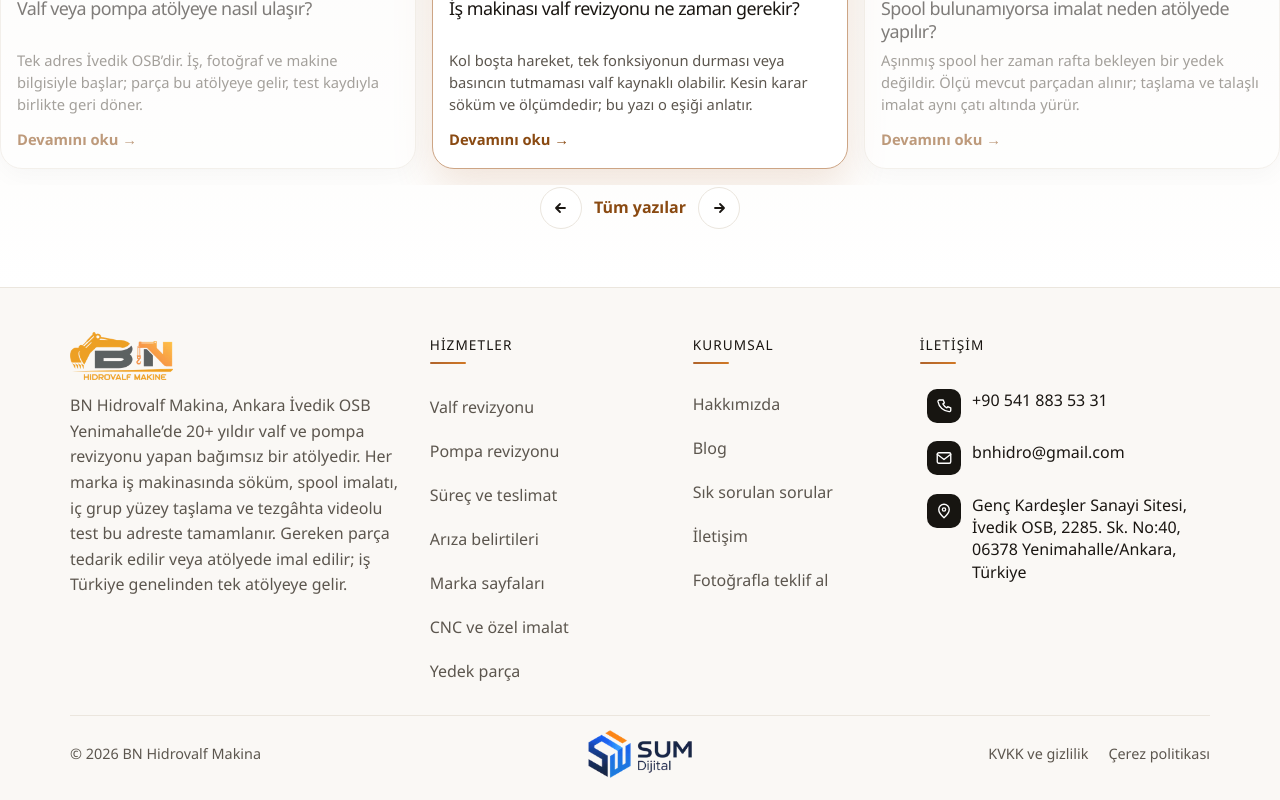
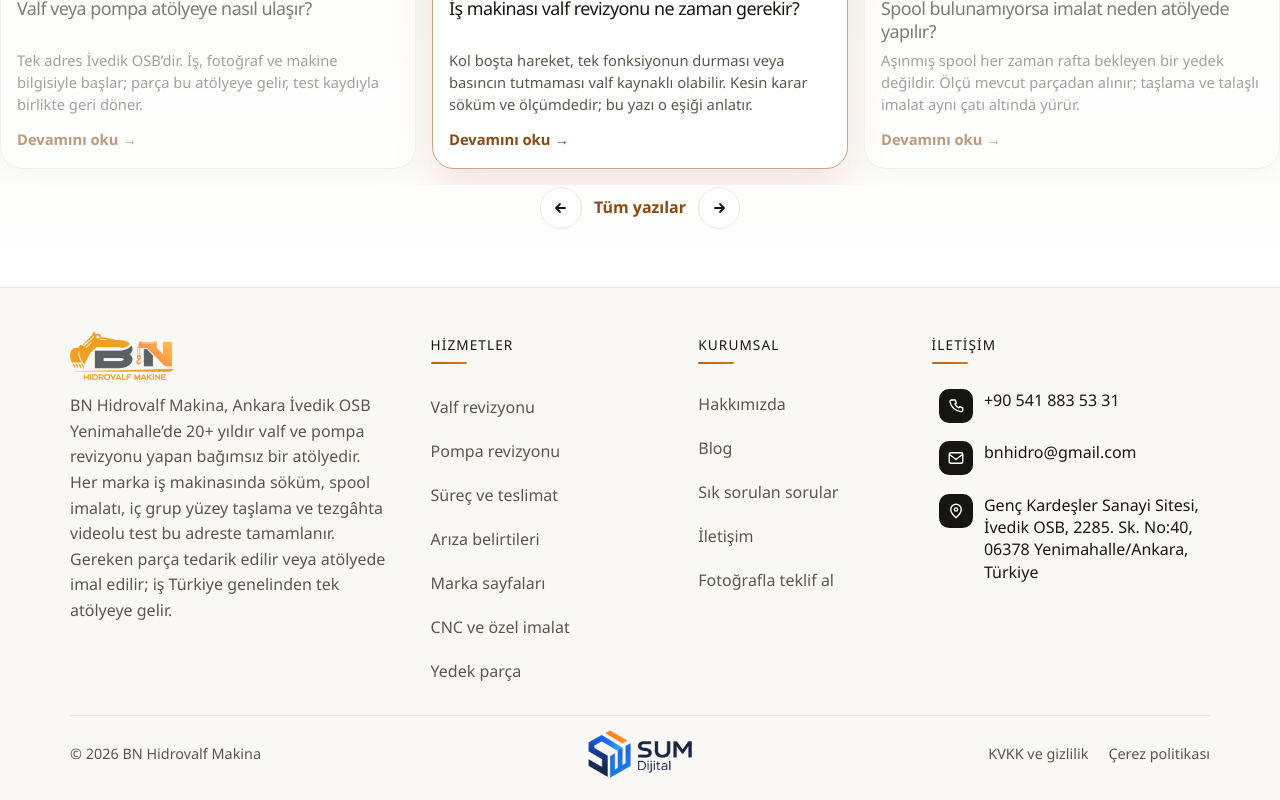
Before and after one commit to serdargurkanc-create/bn-hidrovalf-web, a Next.js app: page / in a window 1280 px wide. Shown: the part 8055-8855 px from the top of the page. Built offline with nearby package versions, Linux system fonts and the light colour scheme.

Commit message:
v6.44: footer sütun aralığını biraz aç
Masaüstünde marka, hizmetler, kurumsal ve iletişim sütunları
arasındaki boşluk 28px'ten 42px'e çıktı.

Co-authored-by: Serdar Gürkan Çetinkaya <serdargurkanc-create@users.noreply.github.com>

```diff
--- a/app/globals.css
+++ b/app/globals.css
@@ -1234,7 +1234,7 @@ a { color: inherit; }
   .footer { padding: 2.75rem 0 1.35rem; }
   .footer-grid {
     grid-template-columns: minmax(0, 1.2fr) minmax(0, 0.85fr) minmax(0, 0.72fr) minmax(220px, 1.05fr);
-    gap: 2rem 1.75rem;
+    gap: 2rem 2.65rem;
   }
   .footer-grid > div:first-child,
   .footer-contact-col { grid-column: auto; }
```
